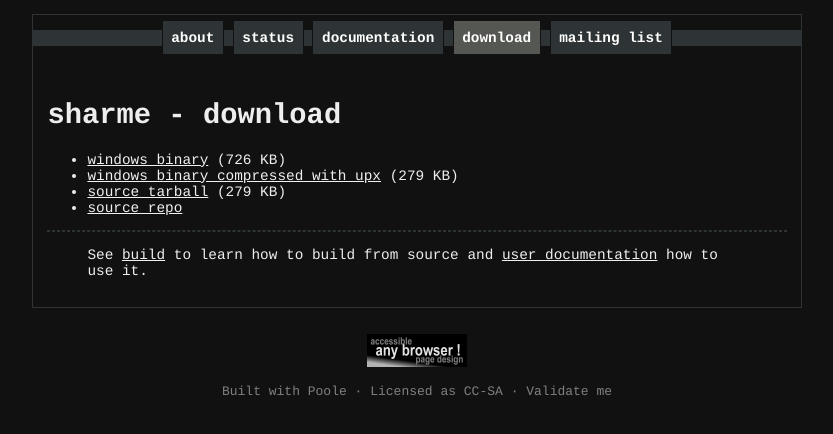
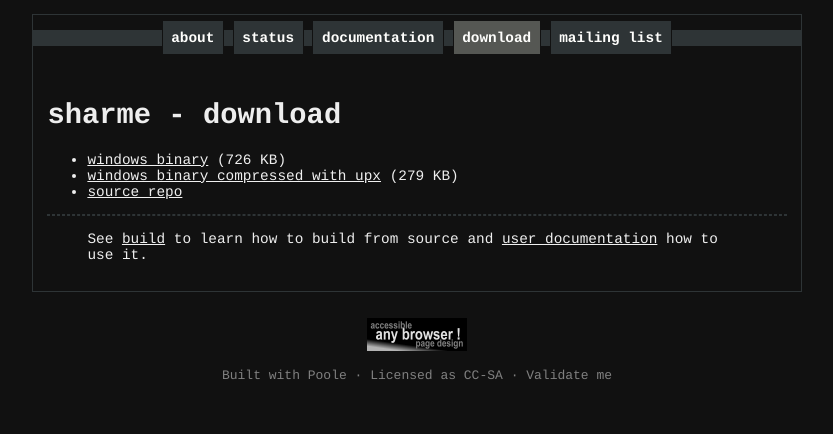
Before and after one commit to rpedroso/sharme, a plain HTML site: page download.html in a window 1280 px wide. Shown: the whole page, without its empty margins (223-1056 px from the left). Drawn offline with Linux system fonts and the light colour scheme.

Commit message:
remove tarbal reference

```diff
--- a/download.html
+++ b/download.html
@@ -28,8 +28,6 @@
 (726 KB)</li>
 <li><a href="/sharme/download/sharme_upx.exe">windows binary compressed with upx</a>
 (279 KB)</li>
-<li><a href="/sharme/download/sharme-0.1.tar.gz">source tarball</a>
-(279 KB)</li>
 <li><a href="https://github.com/rpedroso/sharme">source repo</a></li>
 </ul>
 <hr />
```
Also changed, not shown: 1 other file.
